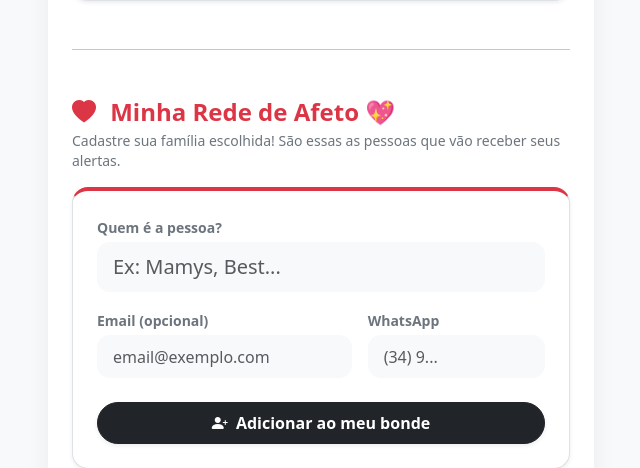
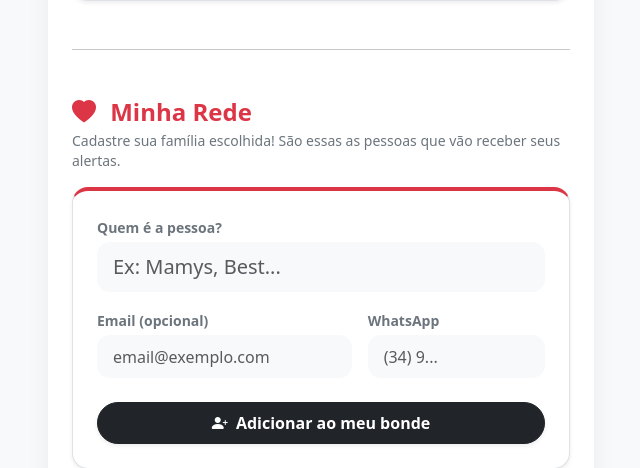
Before and after one commit to sabrinaandraderocha-cmyk/rainbowsafe, a Flask app: page / in a window 1280 px wide. Shown: the part 1212-1680 px from the top of the page, without its empty margins (34-674 px from the left). Run offline with Flask 3, Linux system fonts and the light colour scheme; data that the repository does not hold is empty; some libraries are stand-ins or nearby versions.

Commit message:
Update index.html

```diff
--- a/templates/index.html
+++ b/templates/index.html
@@ -149,7 +149,7 @@
 
             <div class="mb-3">
               <h2 class="h4 fw-bold mb-1 text-danger">
-                <i class="bi bi-heart-fill me-2"></i> Minha Rede de Afeto 💖
+                <i class="bi bi-heart-fill me-2"></i> Minha Rede
               </h2>
               <p class="small text-secondary">
                 Cadastre sua família escolhida! São essas as pessoas que vão receber seus alertas.
```
